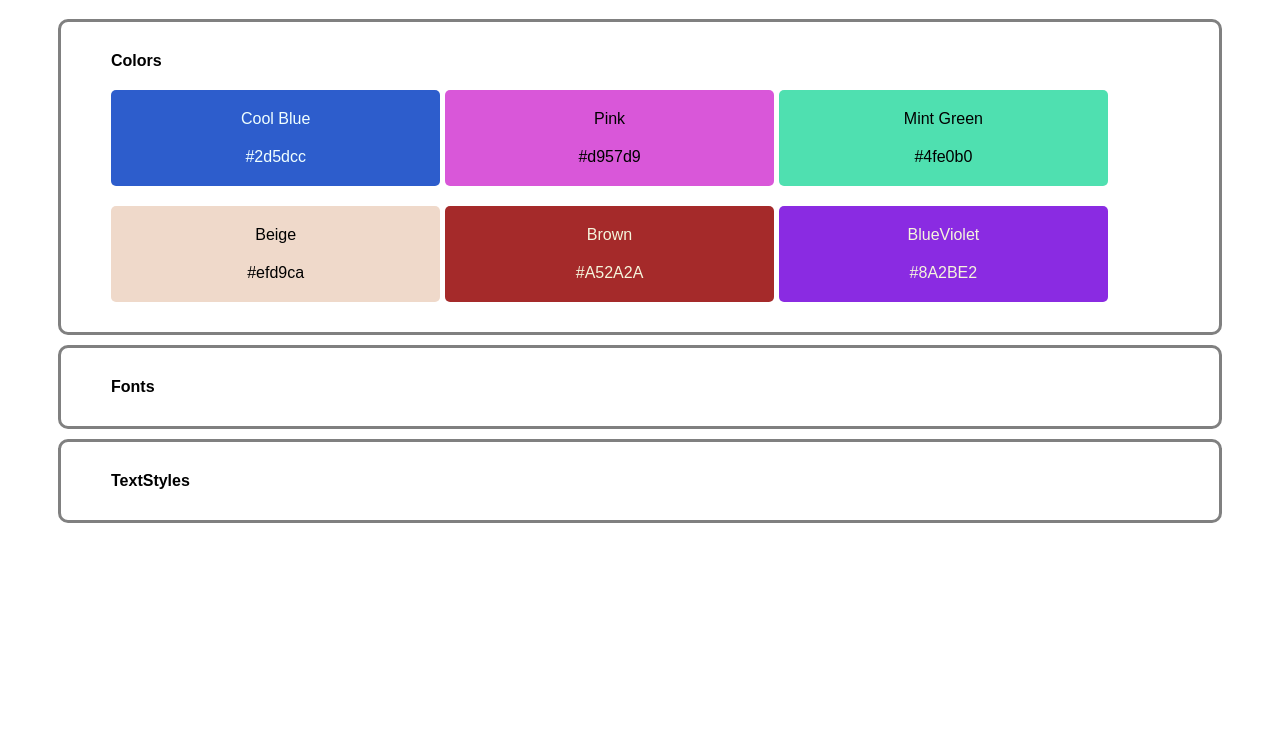
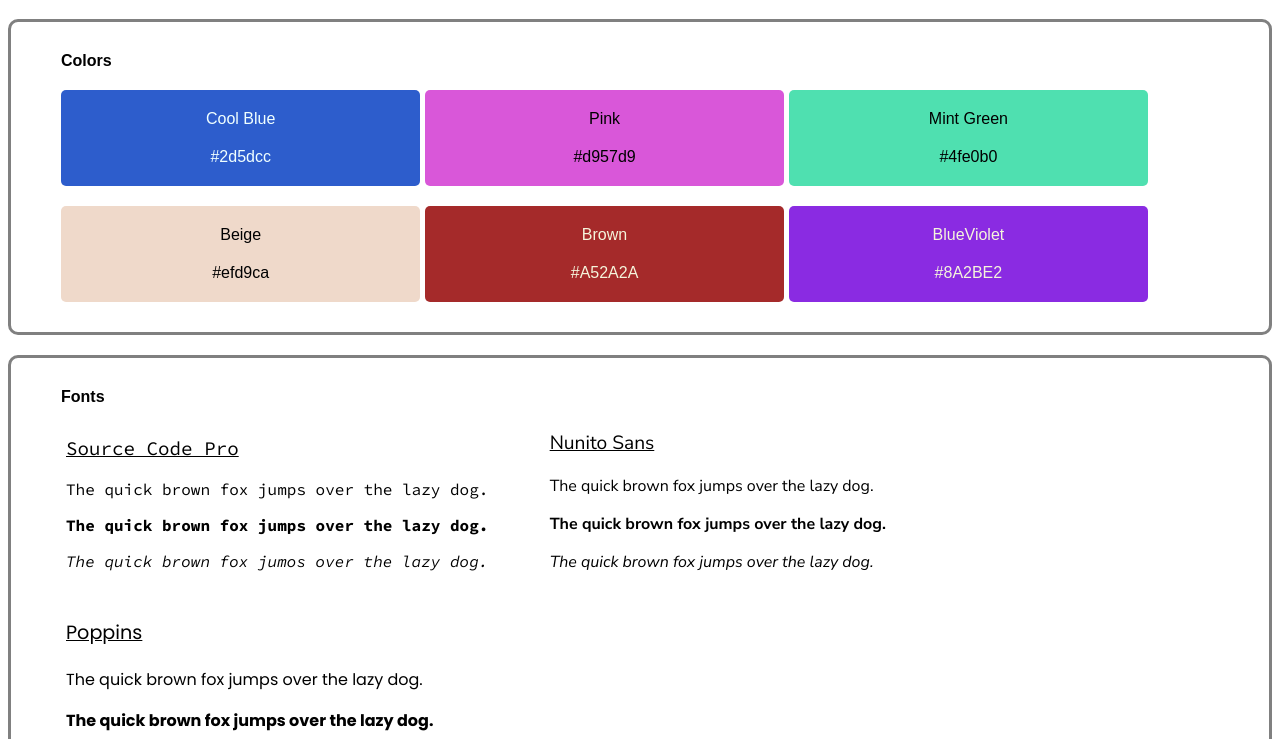
Before and after one commit to Mohammad-Dawoud-work/First_Guide, a plain HTML site: page index.html in a window 1280 px wide. Shown: the part 61-800 px from the top of the page. Drawn offline with Linux system fonts and the light colour scheme.

Commit message:
0.3 release

```diff
--- a/index.html
+++ b/index.html
@@ -6,6 +6,15 @@
         "Project: Website Styling Guide"
     </title>
     <link rel="stylesheet" href="style.css">
+    <link rel="preconnect" href="https://fonts.googleapis.com">
+    <link rel="preconnect" href="https://fonts.gstatic.com" crossorigin>
+    <link href="https://fonts.googleapis.com/css2?family=Source+Code+Pro:ital,wght@0,200..900;1,200..900&display=swap"
+        rel="stylesheet">
+    <link rel="preconnect" href="https://fonts.googleapis.com">
+    <link rel="preconnect" href="https://fonts.gstatic.com" crossorigin>
+    <link
+        href="https://fonts.googleapis.com/css2?family=Nunito+Sans:ital,opsz,wght@0,6..12,200..1000;1,6..12,200..1000&family=Poppins:ital,wght@0,100;0,200;0,300;0,400;0,500;0,600;0,700;0,800;0,900;1,100;1,200;1,300;1,400;1,500;1,600;1,700;1,800;1,900&display=swap"
+        rel="stylesheet">
 </head>
 <header>
     <h1>Welcome to your first actual website project!</h1>
@@ -42,16 +51,30 @@
                 <div class="innerContent"> #8A2BE2 </div>
             </div>
         </div>
-
     </div>
     <div id="fontDiv">
         Fonts <div class="container">
-            <div class="scp"></div>
+            <div class="fontPanel">
+                <p id="scp-underline" class="scp"> Source Code Pro </p>
+                <p id="scp-normal" class="scp"> The quick brown fox jumps over the lazy dog. </p>
+                <p id="scp-bold" class="scp"> The quick brown fox jumps over the lazy dog. </p>
+                <p id="scp-italic" class="scp"> The quick brown fox jumos over the lazy dog. </p>
+            </div>
+            <div class="fontPanel">
+                <p id="nunito-underline" class="nunito"> Nunito Sans </p>
+                <p id="nunito-normal" class="nunito"> The quick brown fox jumps over the lazy dog. </p>
+                <p id="nunito-bold" class="nunito"> The quick brown fox jumps over the lazy dog. </p>
+                <p id="nunito-italic" class="nunito"> The quick brown fox jumps over the lazy dog. </p>
+            </div>
+            <div class="fontPanel">
+                <p id="poppins-underline" class="poppins"> Poppins </p>
+                <p id="poppins-normal" class="poppins"> The quick brown fox jumps over the lazy dog. </p>
+                <p id="poppins-bold" class="poppins"> The quick brown fox jumps over the lazy dog. </p>
+                <p id="poppins-italic" class="poppins"> The quick brown fox jumps over the lazy dog. </p>
+            </div>
         </div>
     </div>
-    <div id="textDiv">
-        TextStyles
-    </div>
+    <div id="textDiv"> Text Styles </div>
 </body>
 
 </html>
--- a/style.css
+++ b/style.css
@@ -3,11 +3,75 @@
 #textDiv {
     border: 3px solid gray;
     border-radius: 10px;
-    margin: 10px 50px;
+    margin: 20px auto;
     padding: 30px 10px;
     font-family: sans-serif;
     font-weight: bold;
     padding-left: 50px;
+}
+
+.fontPanel {
+    display: inline-block;
+    box-sizing: border-box;
+    width: 40%;
+    padding: 5px;
+}
+
+.nunito {
+    font-family: "Nunito Sans", sans-serif;
+    font-optical-sizing: auto;
+    font-weight: normal
+}
+
+#nunito-underline {
+    text-decoration: underline;
+    font-size: larger;
+}
+
+#nunito-bold {
+    font-weight: bold;
+}
+
+#nunito-italic {
+    font-style: italic;
+}
+
+.poppins {
+    font-family: "Poppins", sans-serif;
+    font-weight: normal
+}
+
+#poppins-underline {
+    text-decoration: underline;
+    font-size: larger;
+}
+
+#poppins-bold {
+    font-weight: bold;
+}
+
+#poppins-italic {
+    font-style: italic;
+}
+
+
+.scp {
+    font-family: "Source Code Pro", monospace;
+    font-optical-sizing: auto;
+    font-weight: normal;
+}
+
+#scp-underline {
+    text-decoration: underline;
+    font-size: larger;
+}
+
+#scp-bold {
+    font-weight: bold;
+}
+
+#scp-italic {
+    font-style: italic;
 }
 
 .box {
```
